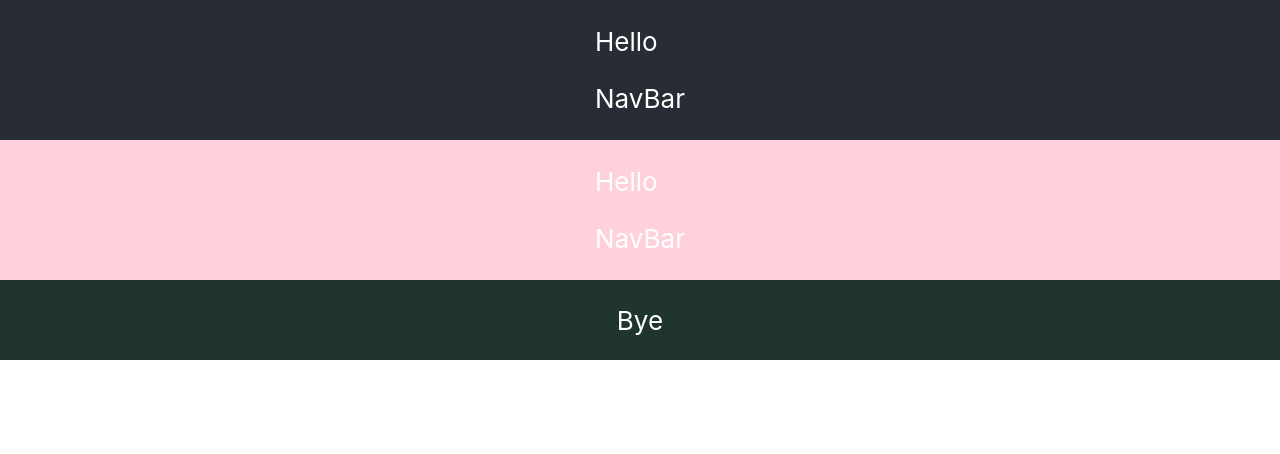
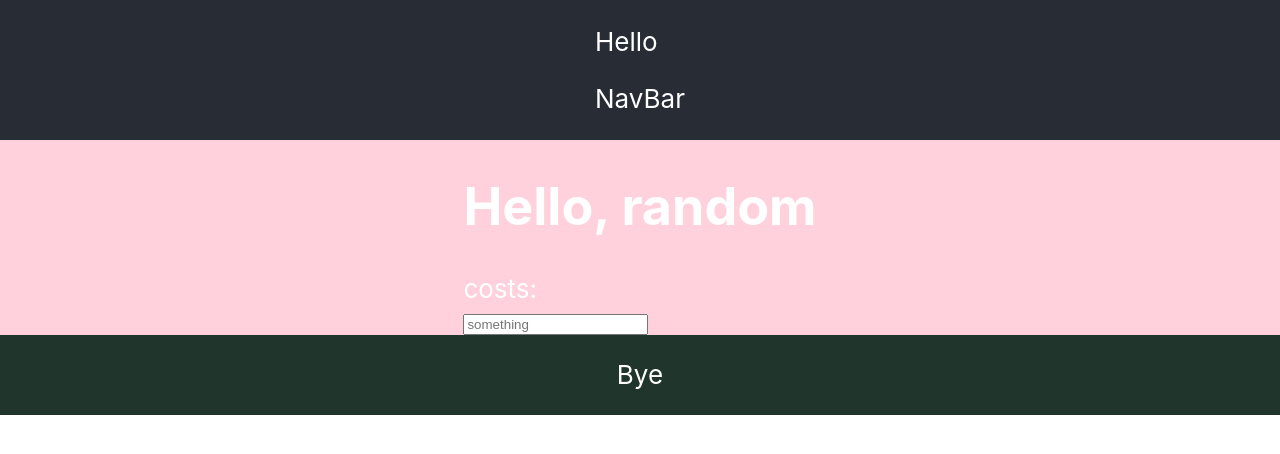
Before and after one commit to niiiiiiiiiiix/portfolio, a React (Create React App) app: page /splitmybill in a window 1280 px wide. Shown: the top 454 px of the page. Built offline with nearby package versions, Linux system fonts and the light colour scheme.

Commit message:
Create prototype component

```diff
--- a/src/App.tsx
+++ b/src/App.tsx
@@ -3,7 +3,7 @@ import './App.css';
 import HomePage from './components/GenericUi/HomePage/HomePage';
 import NavBar from "./components/GenericUi/NavBar/NavBar";
 import { BrowserRouter, Route, Routes } from "react-router-dom";
-import SplitIt from './components/Features/SplitMyBill/SplitMyBill';
+import SplitMyBill from './components/Features/SplitMyBill/SplitMyBill';
 
 function App() {
   return (
@@ -14,7 +14,7 @@ function App() {
       <main className="App-main">
         <Routes>
           <Route path="/" element={<HomePage/>}/>
-          <Route path="/splitmybill"  element={<SplitIt/>}/>
+          <Route path="/splitmybill"  element={<SplitMyBill/>}/>
         </Routes>
       </main>
       <footer className="App-footer">
--- /dev/null
+++ b/src/components/Features/SplitMyBill/GetValue.tsx
@@ -0,0 +1,39 @@
+import React, { ChangeEvent, useState } from "react";
+
+interface Value {
+  stringValue: string;
+}
+
+export default function GetValue({ stringValue }: Value) {
+  const [ value , setValue] = useState<number>();
+  const handleInputChange = (event: ChangeEvent<HTMLInputElement>) => {
+    const input = event.target.value;
+    if(typeof input == "number") {
+      setValue(input);
+      console.log(input);
+    }
+    else {
+      console.log("not a number");
+    }
+  }
+
+  return (
+    <div className="set-number">
+      <div>
+        <label>
+          costs:
+          <br/>
+        </label>
+        <input
+        type="text"
+        placeholder={stringValue}
+        value={value}
+        onChange={handleInputChange}
+        required
+        />
+      </div>
+    </div>
+  );
+};
+
+// export default GetValue;
--- /dev/null
+++ b/src/components/Features/SplitMyBill/SimpleGreeter.tsx
@@ -0,0 +1,13 @@
+import React, { ChangeEvent, useState } from "react";
+
+interface Person {
+  name: string;
+}
+
+export default function Greet({ name }: Person) {
+  return (
+    <h1>
+      Hello, {name}
+    </h1>
+  );
+}
--- a/src/components/Features/SplitMyBill/SplitMyBill.tsx
+++ b/src/components/Features/SplitMyBill/SplitMyBill.tsx
@@ -1,10 +1,11 @@
-import React from "react";
-
+import React, { ChangeEvent, useState } from "react";
+import GetValue from "./GetValue";
+import Greet from "./SimpleGreeter";
 const SplitMyBill = () => {
   return (
-    <div className="SplitIt">
-      <p>Hello</p>
-      <p>NavBar</p>
+    <div className="SplitMyBill">
+      <Greet name="random"/>
+      <GetValue stringValue="something"/>
     </div>
   );
 };
```
